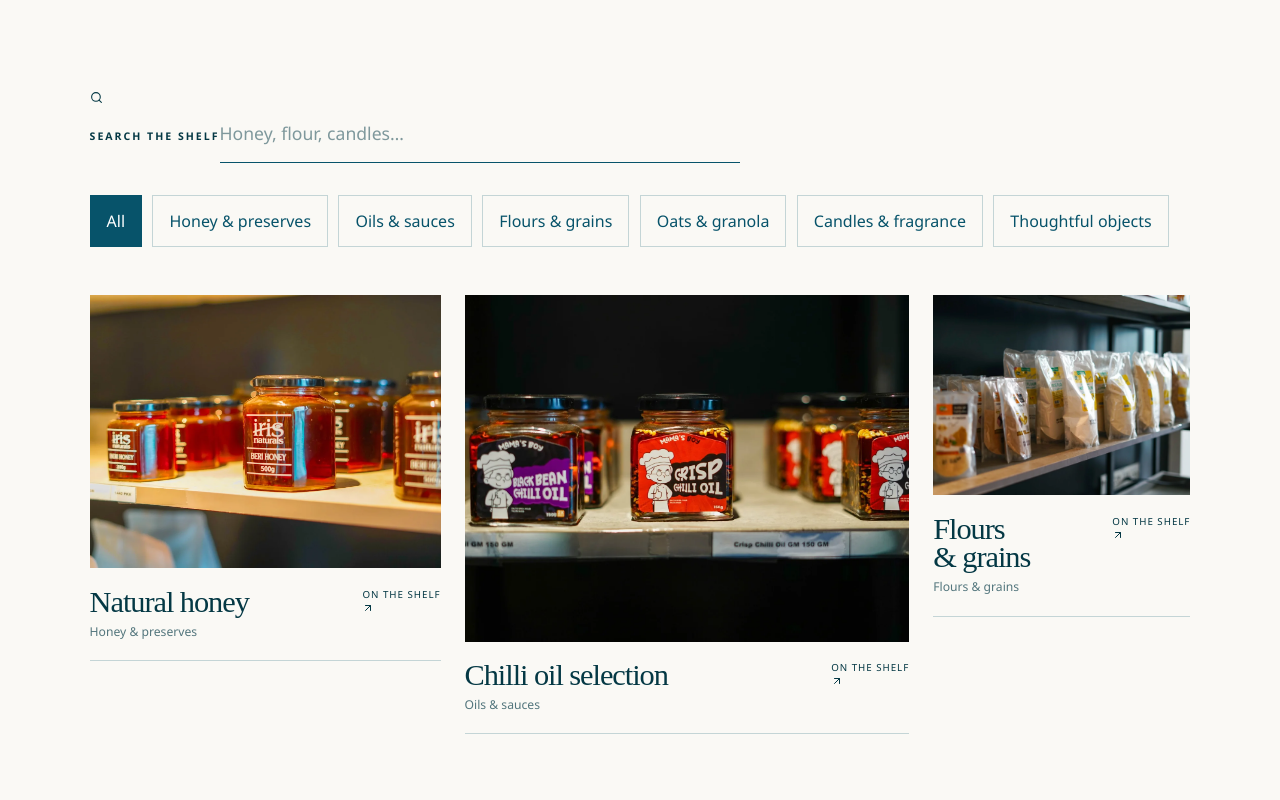
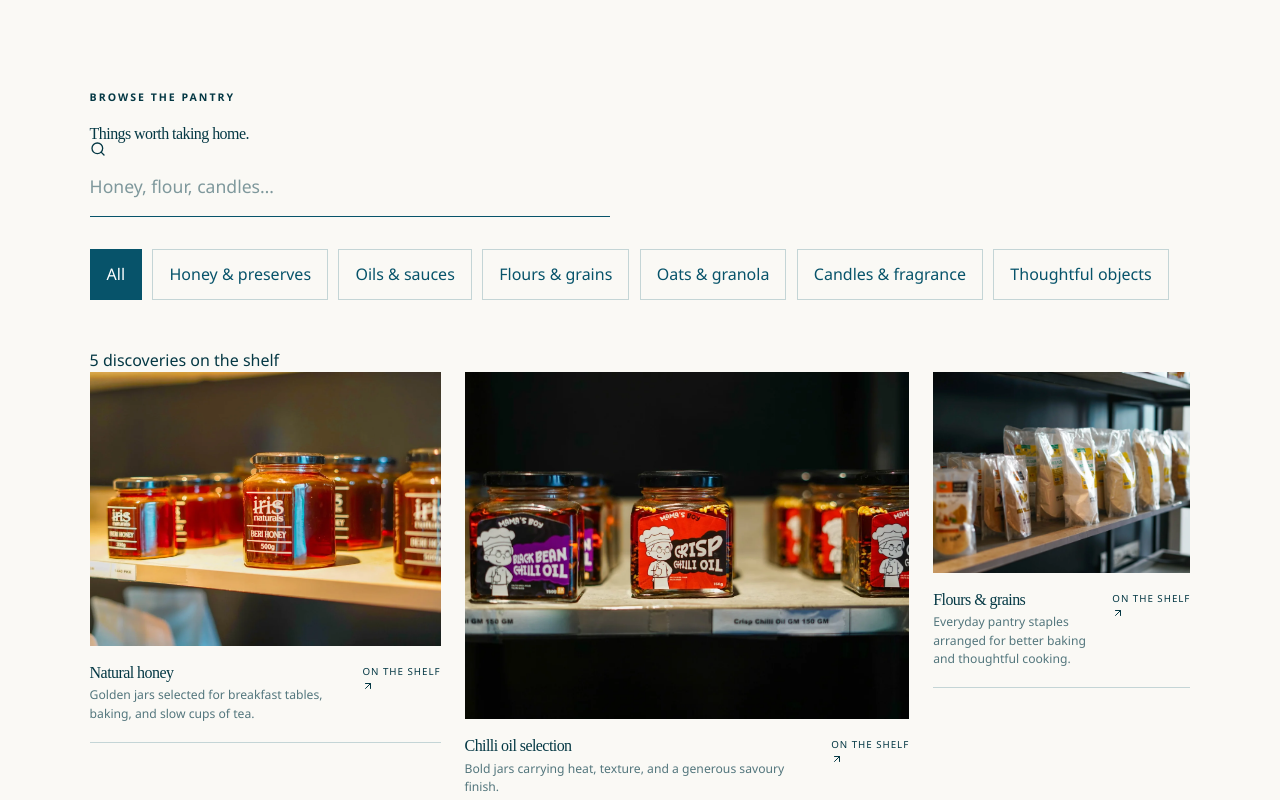
Before and after one commit to shaheenaslam10/irisco_website, a Next.js app: page /shop in a window 1280 px wide. Shown: the part 820-1620 px from the top of the page. Built offline with nearby package versions, Linux system fonts and the light colour scheme.

Commit message:
Expand IRISCO components/catalog/Catalog.tsx

```diff
--- a/components/catalog/Catalog.tsx
+++ b/components/catalog/Catalog.tsx
@@ -9,15 +9,41 @@ import { categories, products } from "@/lib/content/site";
 export function Catalog() {
   const [category, setCategory] = useState("All");
   const [query, setQuery] = useState("");
-  const filtered = useMemo(() => products.filter((p) => (category === "All" || p.category === category) && `${p.name} ${p.category}`.toLowerCase().includes(query.toLowerCase())), [category, query]);
+  const filtered = useMemo(
+    () => products.filter((product) =>
+      (category === "All" || product.category === category) &&
+      `${product.name} ${product.category} ${product.note}`.toLowerCase().includes(query.toLowerCase()),
+    ),
+    [category, query],
+  );
+
   return <>
-    <label className="eyebrow" htmlFor="catalog-search"><Search size={13} /> Search the shelf</label>
-    <input id="catalog-search" className="catalog-search" value={query} onChange={(e) => setQuery(e.target.value)} placeholder="Honey, flour, candles…" />
-    <div className="filter-bar" aria-label="Product categories">{categories.map((item) => <button type="button" className={category === item ? "active" : ""} aria-pressed={category === item} onClick={() => setCategory(item)} key={item}>{item}</button>)}</div>
-    <div className="product-grid">{filtered.map((product) => <Link href={`/shop/${product.slug}`} className="product-card" key={product.slug}>
-      <div className="product-card-image"><Image src={product.image} fill sizes="(max-width: 560px) 100vw, (max-width: 900px) 50vw, 34vw" alt={product.name} /></div>
-      <div className="product-card-meta"><div><h2>{product.name}</h2><p>{product.category}</p></div><span className="availability">{product.available ? "On the shelf" : "Ask in store"} <ArrowUpRight size={12} /></span></div>
-    </Link>)}</div>
-    {filtered.length === 0 && <p className="lede">No shelf items match that search yet.</p>}
+    <div className="catalog-tools" data-reveal>
+      <div>
+        <p className="eyebrow">Browse the pantry</p>
+        <h2>Things worth taking home.</h2>
+      </div>
+      <label className="catalog-search-wrap" htmlFor="catalog-search">
+        <Search size={16} />
+        <input id="catalog-search" className="catalog-search" value={query} onChange={(event) => setQuery(event.target.value)} placeholder="Honey, flour, candles…" />
+      </label>
+    </div>
+    <div className="filter-bar" aria-label="Product categories" data-reveal>
+      {categories.map((item) => <button type="button" className={category === item ? "active" : ""} aria-pressed={category === item} onClick={() => setCategory(item)} key={item}>{item}</button>)}
+    </div>
+    <p className="catalog-count" aria-live="polite">{filtered.length} {filtered.length === 1 ? "discovery" : "discoveries"} on the shelf</p>
+    <div className="product-grid">
+      {filtered.map((product, index) => <Link href={`/shop/${product.slug}`} className="product-card" key={product.slug} data-reveal>
+        <div className="product-card-image">
+          <Image src={product.image} fill sizes="(max-width: 560px) 100vw, (max-width: 900px) 50vw, 34vw" alt={product.name} />
+          <span className="product-card-number">{String(index + 1).padStart(2, "0")}</span>
+        </div>
+        <div className="product-card-meta">
+          <div><h3>{product.name}</h3><p>{product.note}</p></div>
+          <span className="availability">{product.available ? "On the shelf" : "Ask in store"} <ArrowUpRight size={12} /></span>
+        </div>
+      </Link>)}
+    </div>
+    {filtered.length === 0 && <div className="empty-shelf"><p className="eyebrow">Nothing in this corner yet</p><p className="lede">Try another search or return to the full pantry.</p><button type="button" className="text-link" onClick={() => { setQuery(""); setCategory("All"); }}>Reset the shelf</button></div>}
   </>;
 }
```
